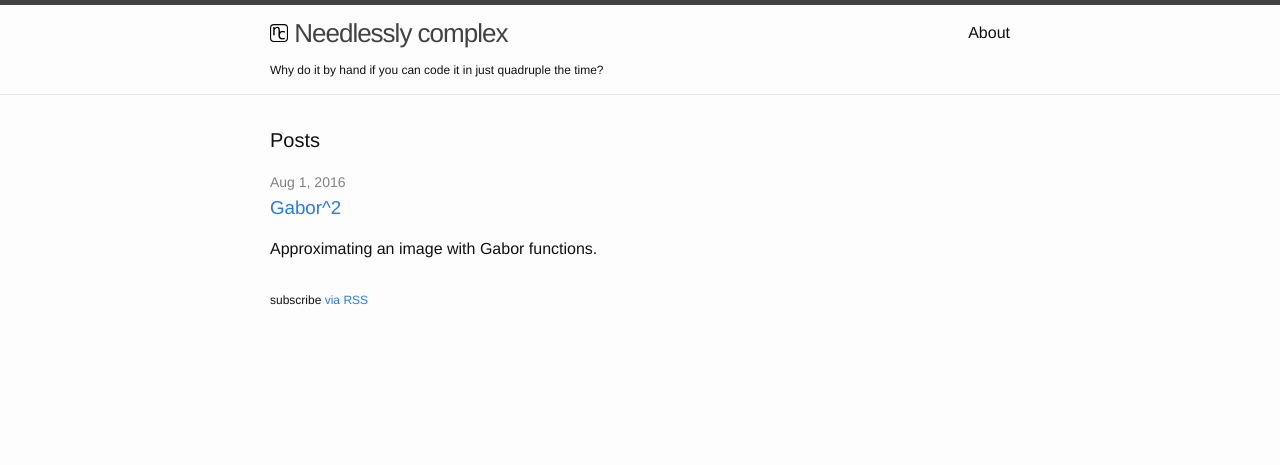
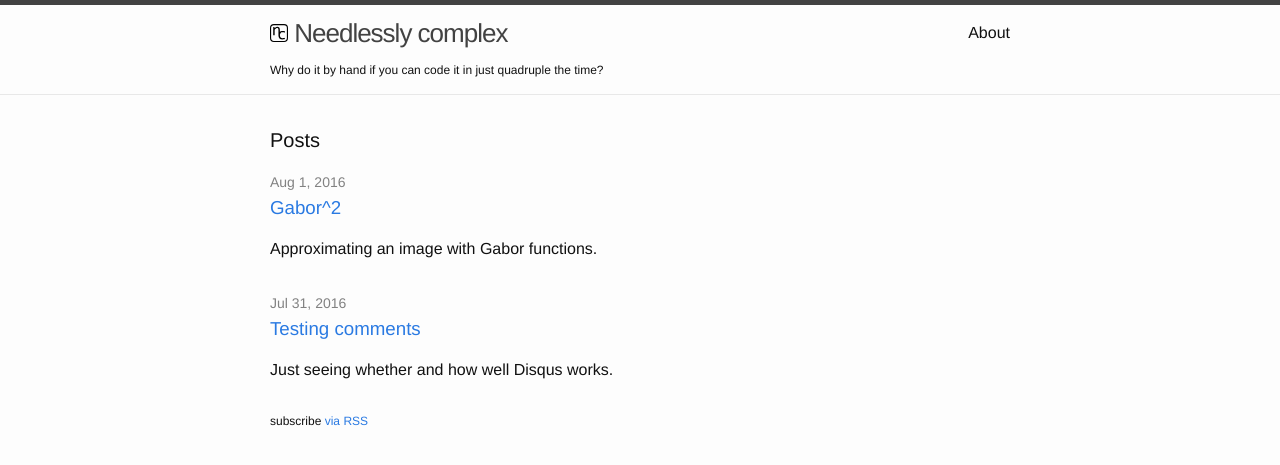
Before and after one commit to mzucker/mzucker.github.io, a Jekyll site: the page built from index.html, in a window 1280 px wide. Shown: the top 465 px of the page. Built offline with Jekyll 4.4.1, drawn with Linux system fonts in a browser that asks for light colours.

Commit message:
playing with Disqus

```diff
--- /dev/null
+++ b/_posts/2016-07-31-testing-comments.md
@@ -0,0 +1,6 @@
+---
+layout: post
+title: Testing comments
+comments: true
+---
+Just seeing whether and how well Disqus works.
```
Also changed, not shown: _layouts/post.html (+2 -5 lines).
